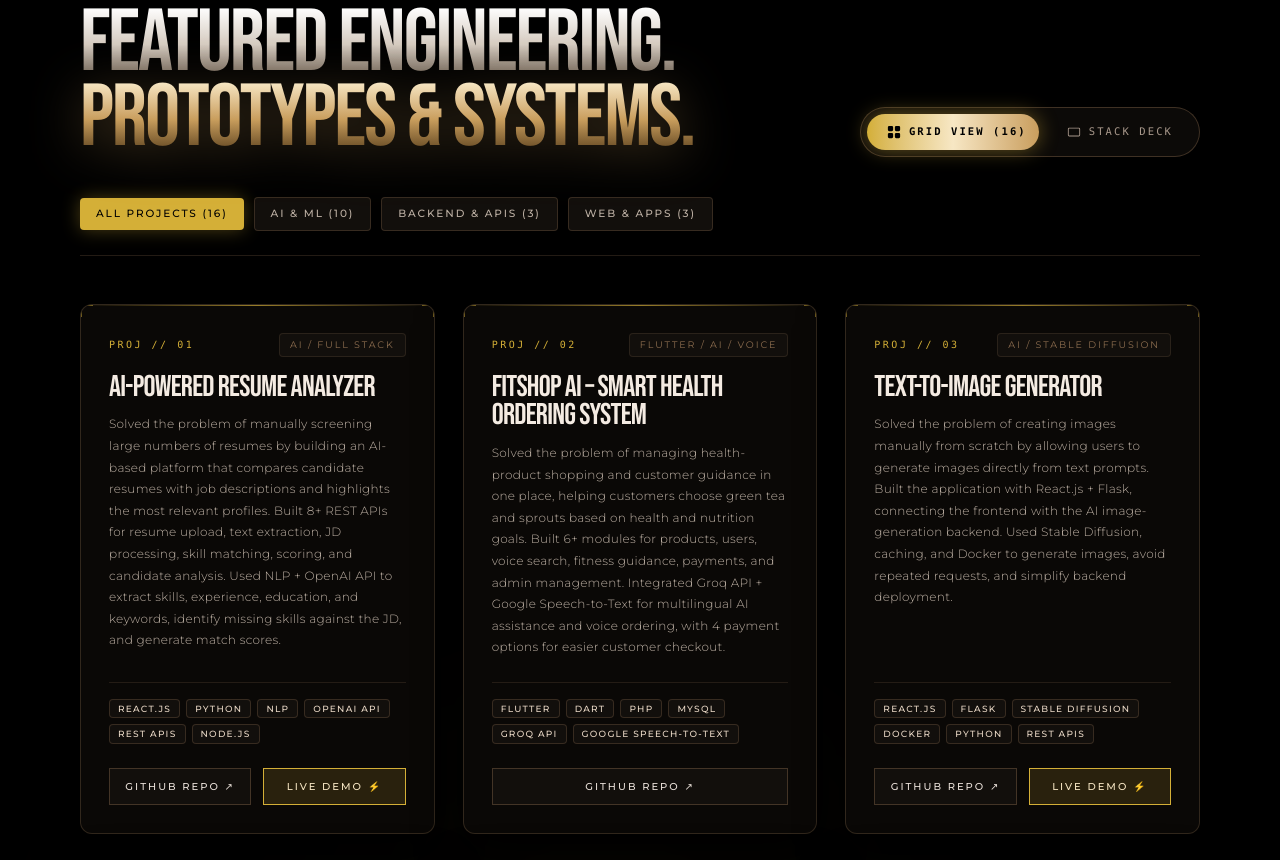
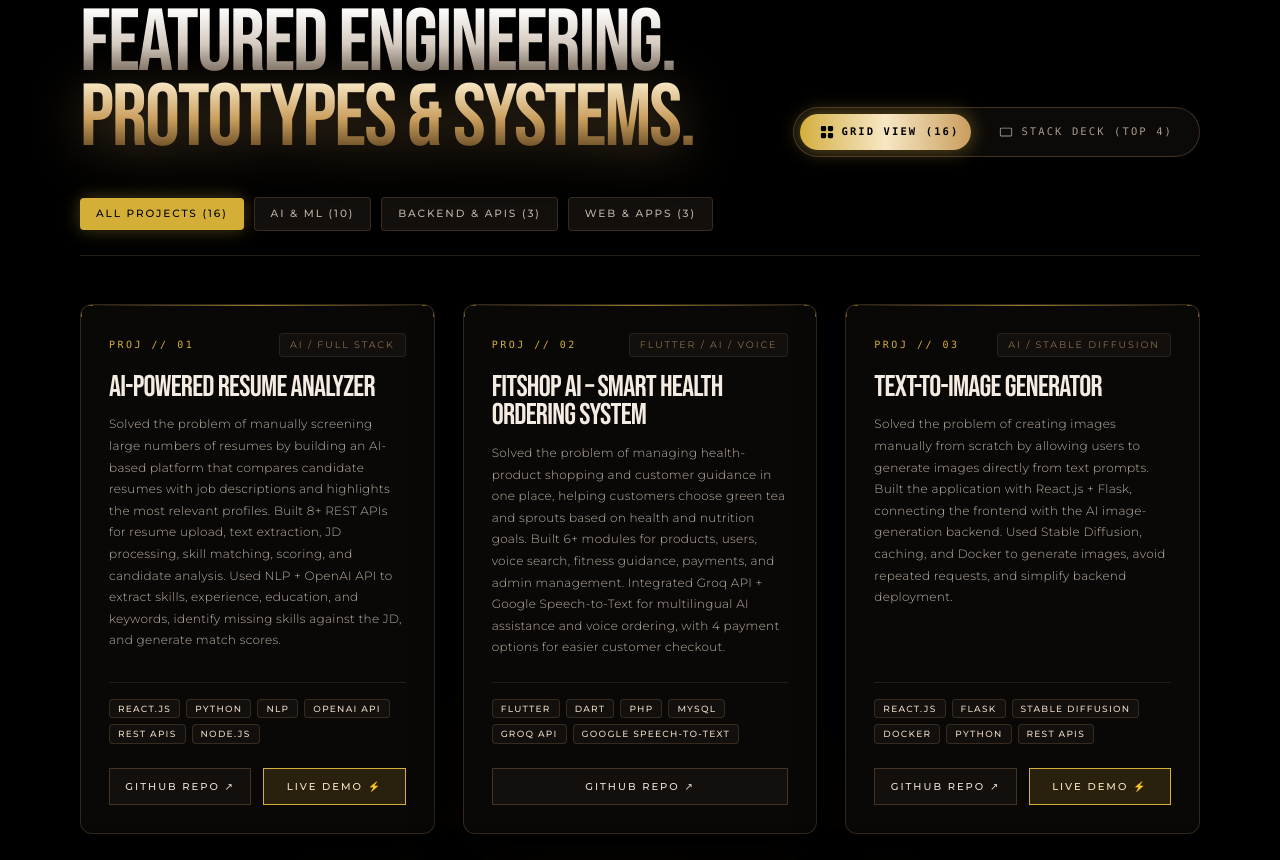
Before and after one commit to Patil-Shital-9236/shitalpatil-portfolio, a React (Vite) app: page / in a window 1280 px wide. Shown: the part 1800-2660 px from the top of the page. Built offline with nearby package versions, Linux system fonts and the light colour scheme; a web font is replaced by a local one.

Commit message:
Configure Stack Deck view to exclusively feature top 4 projects while Grid View displays all projects

```diff
--- a/src/components/ProjectsSection.tsx
+++ b/src/components/ProjectsSection.tsx
@@ -372,7 +372,7 @@ export const ProjectsSection: React.FC = () => {
               <svg className="w-3.5 h-3.5 shrink-0" viewBox="0 0 16 16" fill="currentColor">
                 <path d="M2.5 3A1.5 1.5 0 001 4.5v7A1.5 1.5 0 002.5 13h11a1.5 1.5 0 001.5-1.5v-7A1.5 1.5 0 0013.5 3h-11zM14 4.5v7a.5.5 0 01-.5.5h-11a.5.5 0 01-.5-.5v-7a.5.5 0 01.5-.5h11a.5.5 0 01.5.5z"/>
               </svg>
-              <span>STACK DECK</span>
+              <span>STACK DECK (TOP 4)</span>
             </button>
           </div>
         </motion.div>
@@ -523,7 +523,7 @@ export const ProjectsSection: React.FC = () => {
                 className="py-10"
                 itemDistance={60}
               >
-                {filteredProjects.map((project) => (
+                {filteredProjects.slice(0, 4).map((project) => (
                   <ScrollStackItem key={project.id}>
                     <div className="relative w-full p-8 sm:p-12 bg-[#0C0A08] border border-[#8C6D4F]/40 rounded-2xl shadow-[0_25px_60px_rgba(0,0,0,0.9)] overflow-hidden group">
                       {/* Top Gold Horizon Edge */}
```
